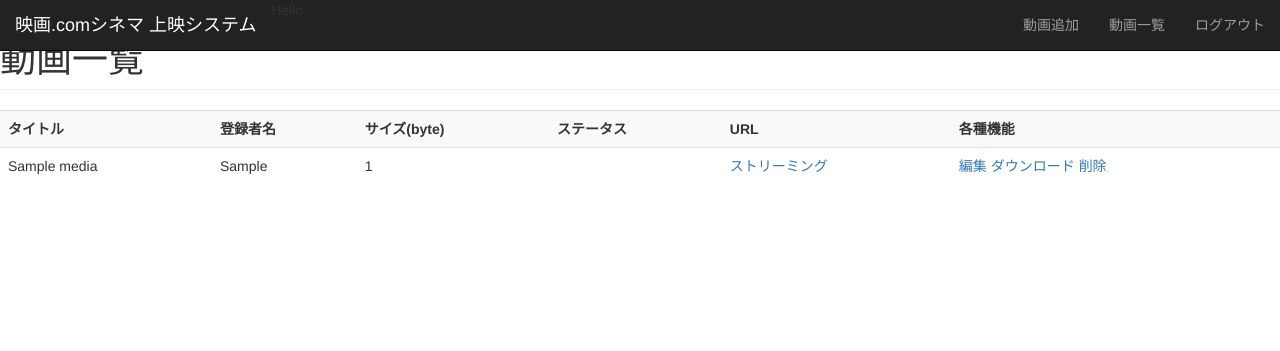
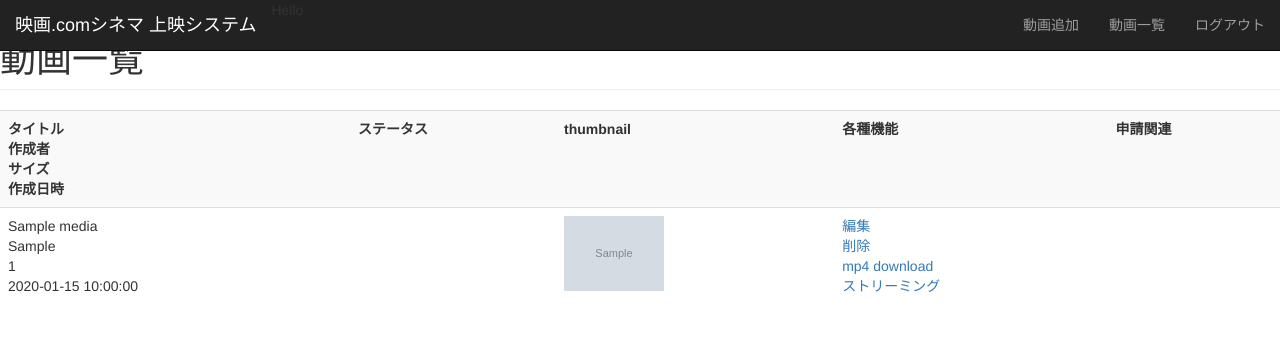
Before and after one commit to motionpicture/aass-frontend-php, a PHP site: template apps/Frontend/Views/media/index.phtml in a window 1280 px wide. Shown: the top 351 px of the page. Run offline with PHP 8.4, Linux system fonts and the light colour scheme; the template is opened without the code that fills it: most values are stand-ins (such as "Sample title", 1, 10 or a date in 2020); grey boxes marked "Sample" are stand-in pictures; data that the repository does not hold is empty; some libraries are stand-ins or nearby versions.

Commit message:
AASS-8 メディア一覧修正。

```diff
--- a/apps/Backend/Views/event/index.phtml
+++ b/apps/Backend/Views/event/index.phtml
@@ -17,7 +17,7 @@
     <td><a href="<?= $this->url->get(['for' => 'eventEdit', 'id' => $event['id']]) ?>"><?= $event['user_id'] ?></a></td>
     <td class="media_detail">
     <?= \Aass\Backend\Models\Media::status2string($event['media_status']) ?>
-    <?php if ($event['media_status'] == \Aass\Backend\Models\Media::STATUS_ENCODED) { ?>
+    <?php if ($event['media_status'] == \Aass\Backend\Models\Media::STATUS_JPEG2000_ENCODED) { ?>
     <?= $event['media_job_end_at'] ?><br>
     <?= $event['media_uploaded_by'] ?>
     <?php } ?>
--- a/apps/Backend/Views/footer.phtml
+++ b/apps/Backend/Views/footer.phtml
@@ -1,3 +1,5 @@
+        </div>
+    </div>
 </div>
 </body>
 </html>
--- a/apps/Frontend/Views/media/index.phtml
+++ b/apps/Frontend/Views/media/index.phtml
@@ -7,37 +7,41 @@
 <table class="table table-striped">
 <tbody>
 <tr>
-    <th>タイトル</th>
-    <th>登録者名</th>
-    <th>サイズ(byte)</th>
+    <th>タイトル<br>作成者<br>サイズ<br>作成日時</th>
     <th>ステータス</th>
-    <th>URL</th>
+    <th>thumbnail</th>
     <th>各種機能</th>
+    <th>申請関連</th>
 </tr>
 <?php foreach ($medias as $media) { ?>
 <tr>
-    <td><?= $media['title'] ?></td>
-    <td><?= $media['uploaded_by'] ?></td>
-    <td><?= $media['size'] ?></td>
+    <td>
+    <?= $media['title'] ?><br>
+    <?= $media['uploaded_by'] ?><br>
+    <?= $media['size'] ?><br>
+    <?= $media['created_at'] ?><br>
+    </td>
     <td><?= \Aass\Frontend\Models\Media::status2string($media['status']) ?></td>
-    <td><?php if ($media['url_streaming']) { ?><a target="_blank" href="http://aka.ms/azuremediaplayer?url=<?= urlencode($media['url_streaming']) ?>">ストリーミング</a><?php } ?></td>
+    <td><?php if ($media['url_thumbnail']) { ?><img width="100px" src="<?= $media['url_thumbnail'] ?>"><?php } ?></td>
     <td>
         <input type="hidden" name="id" value="<?= $media['id'] ?>">
         <input type="hidden" name="application_id" value="<?= ($application && $application['media_id'] == $media['id']) ? $application['id'] : '' ?>">
-        <a href="<?= $this->url->get(['for' => 'mediaEdit', 'id' => $media['id']]) ?>" class="">編集</a>
-        <a href="<?= $this->url->get(['for' => 'mediaDownload', 'id' => $media['id']]) ?>" target="_blank" class="">ダウンロード</a>
-        <a href="javascript:void(0)" class="delete_media">削除</a>
-
+        <a href="<?= $this->url->get(['for' => 'mediaEdit', 'id' => $media['id']]) ?>" class="">編集</a><br>
+        <a href="javascript:void(0)" class="delete_media">削除</a><br>
+        <?php if ($media['url_mp4']) { ?><a target="_blank" href="<?= $media['url_mp4'] ?>">mp4 download</a><br><?php } ?>
+        <?php if ($media['url_streaming']) { ?><a target="_blank" href="http://aka.ms/azuremediaplayer?url=<?= urlencode($media['url_streaming']) ?>">ストリーミング</a><br><?php } ?>
+    </td>
+    <td>
         <span class="no_apply_media"<?php if (!$application) { ?> style="display:none;"<?php } ?>>
         <?php if ($application && $application['media_id'] == $media['id']) { ?>
         <?= \Aass\Frontend\Models\Application::status2string($application['status']) ?>
-        <?php } else { ?>申請不可
+        <?php } else { ?>申請不可<br>
         <?php } ?>
         </span>
 
         <span class="apply_media"<?php if ($application) { ?> style="display:none;"<?php } ?>>
-        <?php if ($media['status'] == \Aass\Frontend\Models\Media::STATUS_ENCODED) { ?>
-        <a href="javascript:void(0)">動画申請</a>
+        <?php if ($media['status'] == \Aass\Frontend\Models\Media::STATUS_JPEG2000_ENCODED) { ?>
+        <a href="javascript:void(0)">動画申請</a><br>
         <?php } else { ?>申請不可
         <?php } ?>
         </span>
```
Also changed, not shown: apps/Backend/Models/Event.php (+6 -2 lines), apps/Backend/Views/event/medias.phtml (+27 -12 lines), apps/Backend/Views/header.phtml (+17 -1 lines).
